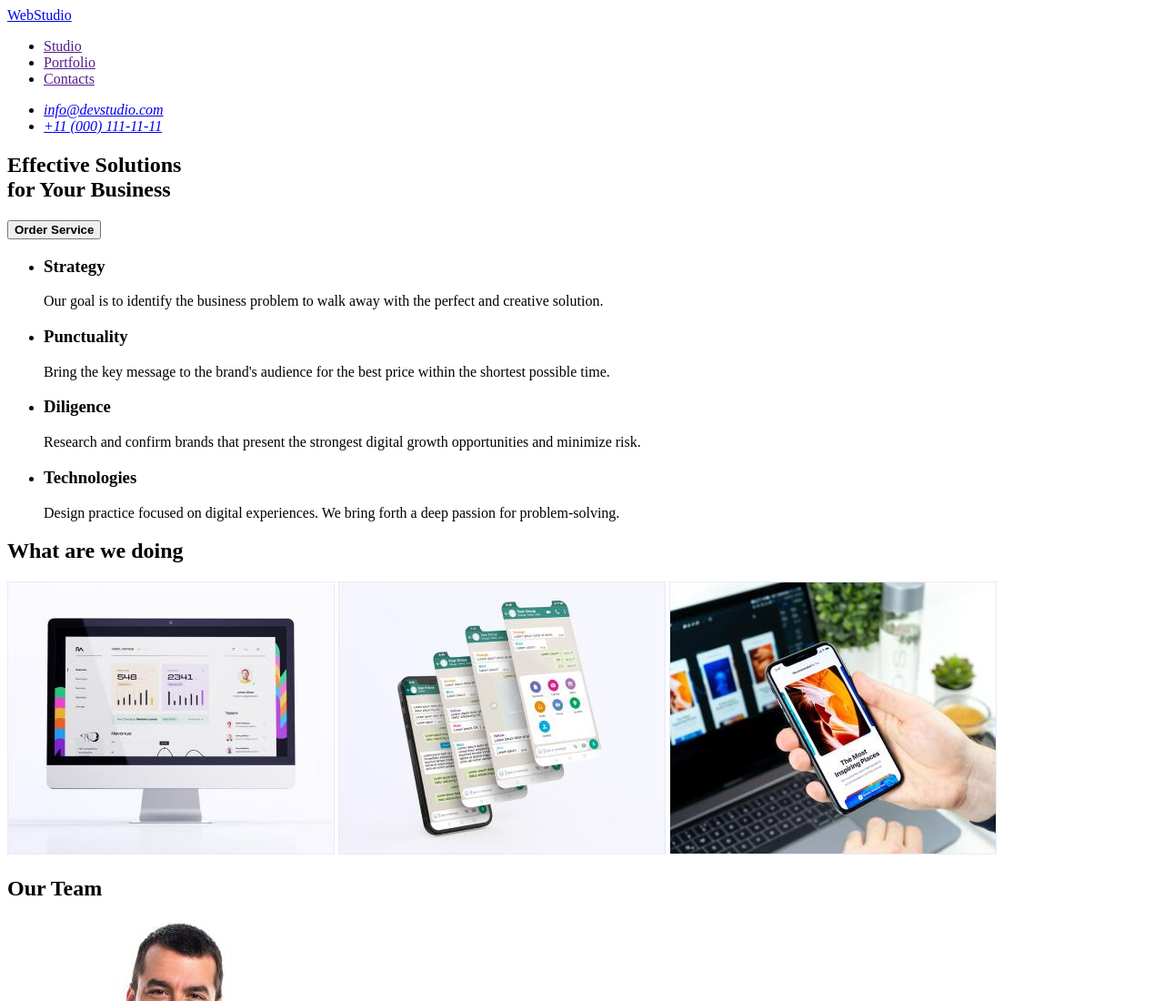
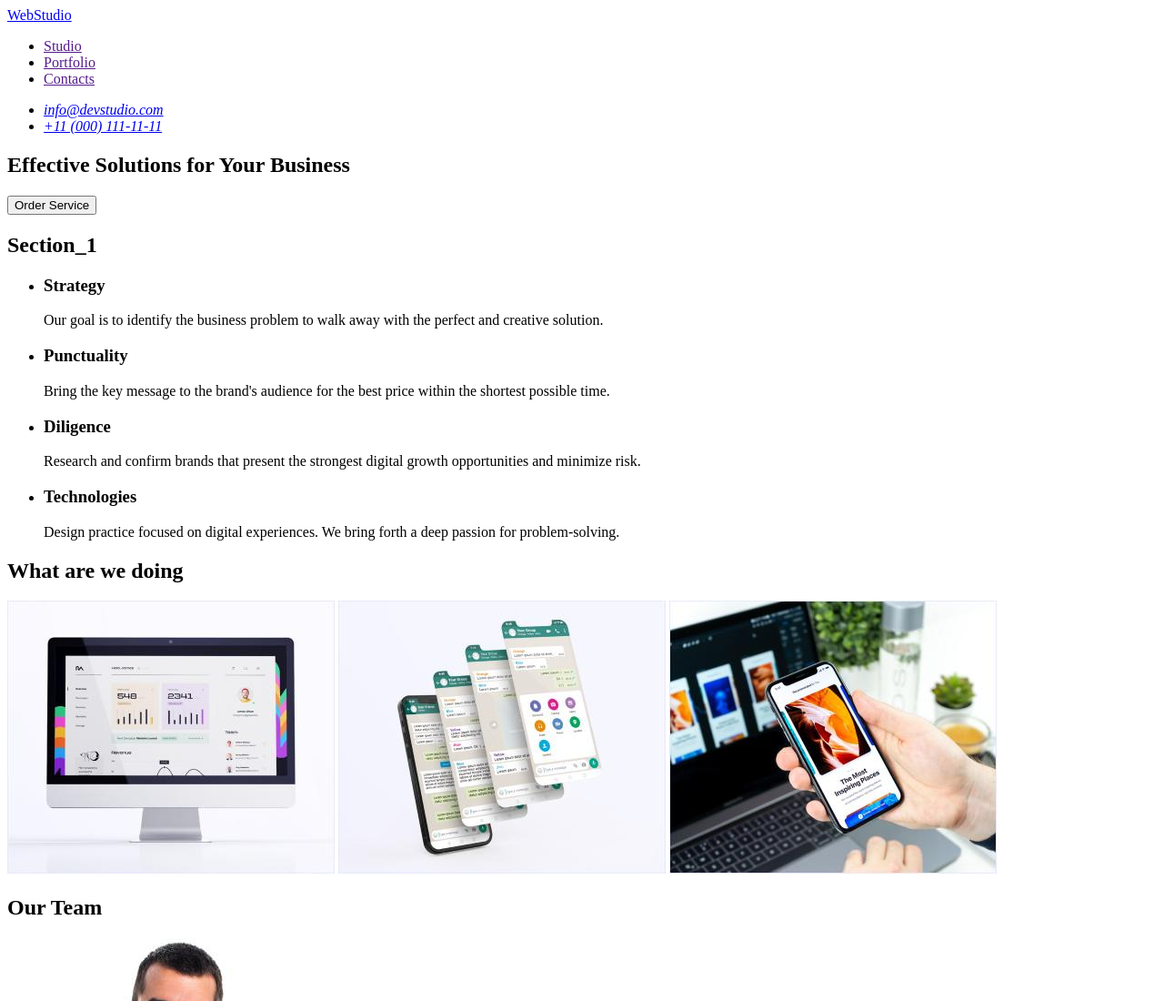
Before and after one commit to andrewbal93/goit-markup-hw-01, a plain HTML site: page index.html in a window 1280 px wide. Shown: the top 1100 px of the page at 91% size. Drawn offline with Linux system fonts and the light colour scheme.

Commit message:
Update index.html

```diff
--- a/index.html
+++ b/index.html
@@ -31,11 +31,12 @@
     <main>
       <!-- Hero image -->
       <section>
-        <h1>Effective Solutions<br />for Your Business</h1>
-        <button type="button"><b>Order Service</b></button>
+        <h1>Effective Solutions for Your Business</h1>
+        <button type="button">Order Service</button>
       </section>
       <!-- Section 1 -->
       <section>
+        <h2>Section_1</h2>
         <ul>
           <li>
             <h3>Strategy</h3>
```
